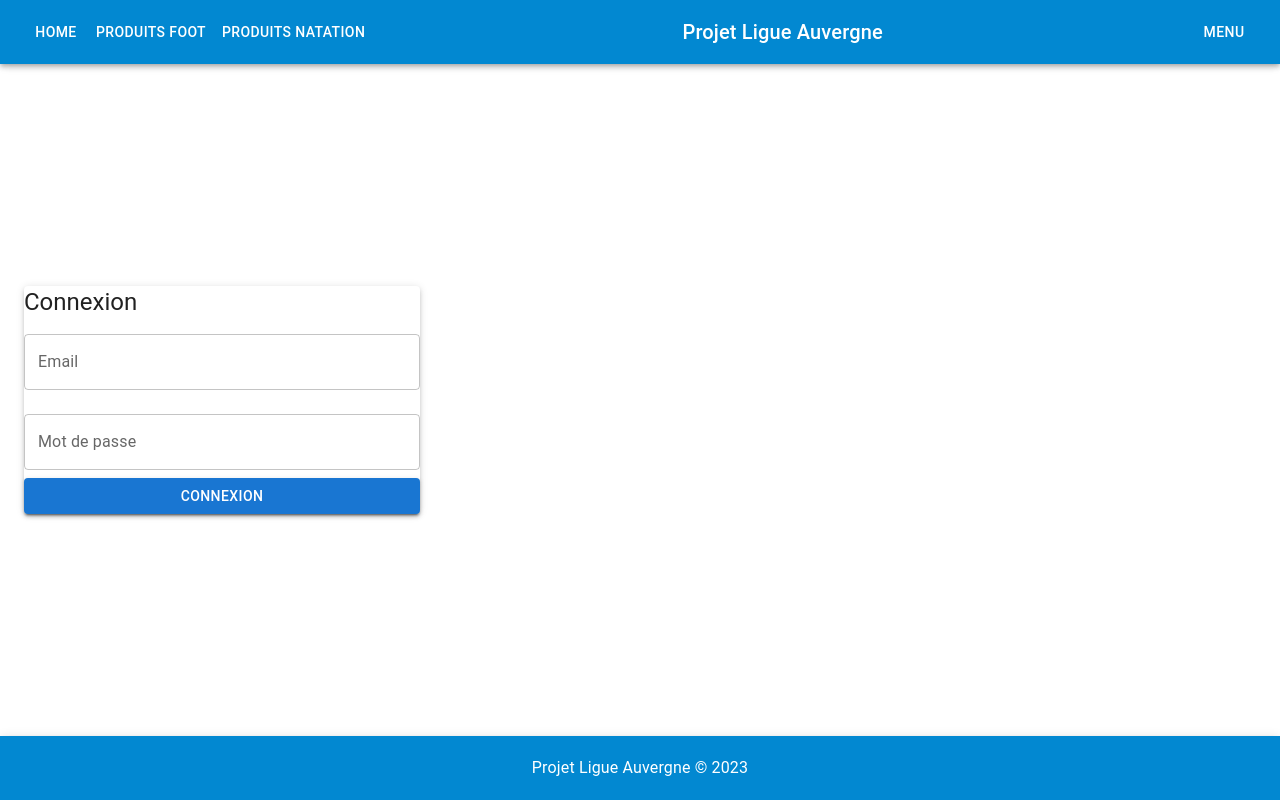
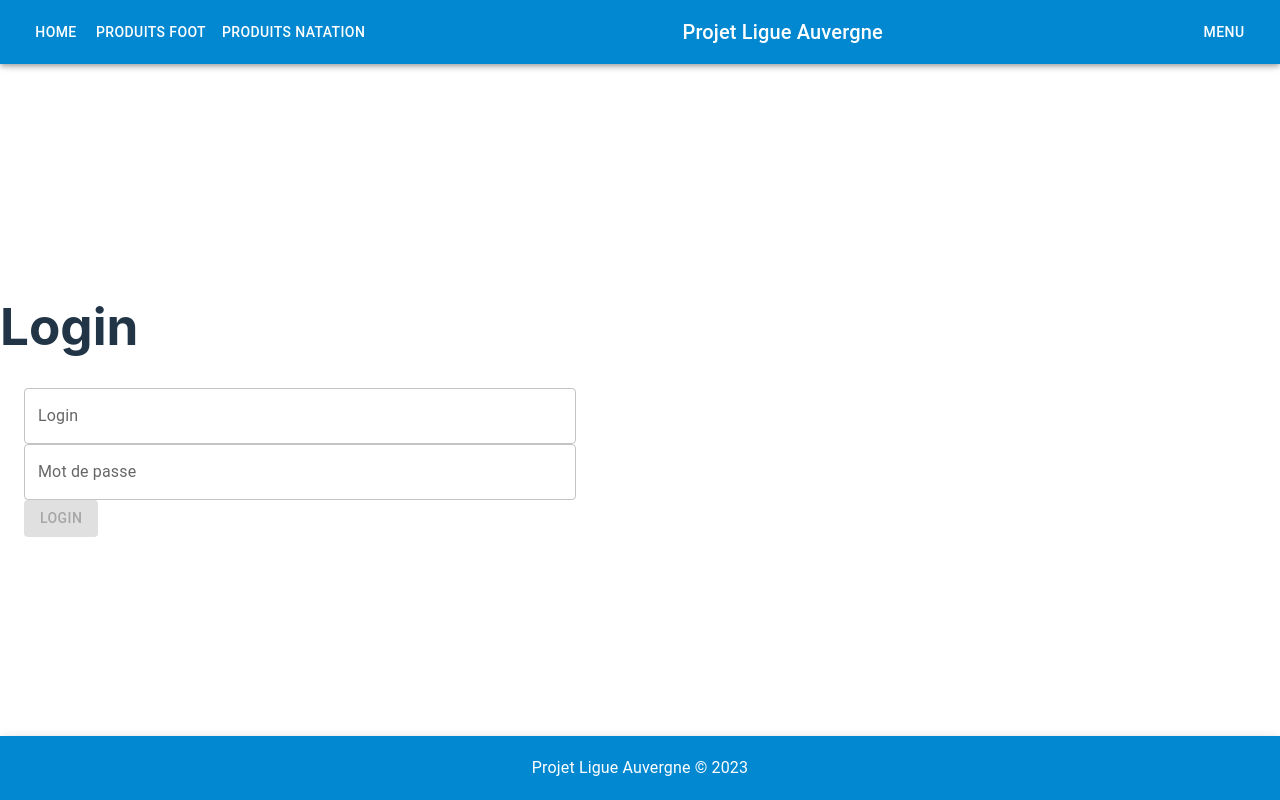
Before and after one commit to mrcut/projet-ligue-auvergne, a React (Vite) app: page /login in a window 1280 px wide. Built offline with nearby package versions, Linux system fonts and the light colour scheme.

Commit message:
fix login

```diff
--- a/src/App.jsx
+++ b/src/App.jsx
@@ -2,14 +2,24 @@ import { BrowserRouter } from "react-router-dom";
 import Footer from "./components/layout/Footer";
 import Header from "./components/layout/Header";
 import MainRoutes from "./routes/MainRoutes";
+import UserContext from "./components/contexts/UserContext";
+import { useState } from "react";
 
 function App() {
+  const [user, setUser] = useState(
+    JSON.parse(sessionStorage.getItem("user")) || {}
+  );
+
+  const contextValue = { user, setUser };
+
   return (
-    <BrowserRouter>
-      <Header />
-      <MainRoutes />
-      <Footer />
-    </BrowserRouter>
+    <UserContext.Provider value={contextValue}>
+      <BrowserRouter>
+        <Header />
+        <MainRoutes />
+        <Footer />
+      </BrowserRouter>
+    </UserContext.Provider>
   );
 }
 
--- /dev/null
+++ b/src/components/contexts/UserContext.jsx
@@ -0,0 +1,4 @@
+import { createContext } from "react";
+
+const UserContext = createContext(null);
+export default UserContext;
--- /dev/null
+++ b/src/components/forms/InputMail.jsx
@@ -0,0 +1,24 @@
+import { TextField } from "@mui/material";
+
+export const regEXEmail = /^[a-zA-Z0-9._%+-]+@[a-zA-Z0-9.-]+\.[a-zA-Z]{2,}$/;
+
+const InputMail = ({ label, onChange, value, ...other }) => {
+  const isValidEmail = regEXEmail.test(value);
+
+  return (
+    <TextField
+      fullWidth
+      name="email"
+      label={label}
+      type="text"
+      variant="outlined"
+      onChange={onChange}
+      value={value}
+      error={!isValidEmail && value !== ""}
+      helperText={!isValidEmail && value !== "" ? "Email invalide" : ""}
+      {...other}
+    />
+  );
+};
+
+export default InputMail;
--- a/src/pages/Login.jsx
+++ b/src/pages/Login.jsx
@@ -1,72 +1,84 @@
-import { useState } from "react";
-import { Container, Paper, Typography, TextField, Button } from "@mui/material";
+import { useContext, useState } from "react";
+import { useNavigate } from "react-router-dom";
 import axios from "axios";
-import { useNavigate } from "react-router";
+import Container from "@mui/material/Container";
+import Button from "@mui/material/Button";
+import { TextField } from "@mui/material";
+import InputMail, { regEXEmail } from "../components/forms/InputMail";
+import UserContext from "../components/contexts/UserContext";
 
 const Login = () => {
+  const { setUser } = useContext(UserContext);
+
   const [userLog, setUserLog] = useState({ email: "", mdp: "" });
+  const [isValidEmail, setIsValidEmail] = useState(false);
   const navigate = useNavigate();
+
+  const handleInputChange = (e, fieldName) => {
+    const { value } = e.target;
+    setUserLog((prevUserLog) => ({
+      ...prevUserLog,
+      [fieldName]: value,
+    }));
+
+    if (fieldName === "email") {
+      setIsValidEmail(regEXEmail.test(value));
+    }
+  };
 
   const submit = async (e) => {
     e.preventDefault();
     try {
-
-      const response = await axios.post("http://localhost:5003/Login", userLog, { withCredentials: true });
-      console.log(response.data)
-      if(response.data.message === 'Utilisateur connecté avec succès'){
-        navigate('/')
+      const response = await axios.post(
+        "http://localhost:5003/Login",
+        userLog,
+        { withCredentials: true }
+      );
+      console.log(response.data);
+      if (response.data.message === "Utilisateur connecté avec succès") {
+        console.log(response.data);
+        console.log(response.data.user);
+        setUser(response.data.user);
+        localStorage.setItem("user", JSON.stringify(response.data.user));
+        navigate("/");
       }
-
     } catch (error) {
       console.error("Error during login:", error.message);
     }
   };
 
   return (
-    <>
-      <Container component="main" maxWidth="xs">
-        <Paper elevation={3}>
-          <Typography variant="h5">Connexion</Typography>
+    <div>
+      <h1>Login</h1>
+      <Container maxWidth="sm">
         <form onSubmit={submit}>
-            <TextField
-              variant="outlined"
-              margin="normal"
-              fullWidth
-              id="email"
-              label="Email"
-              name="email"
+          <InputMail
+            label="Login"
+            placeholder="Votre Login"
+            onChange={(e) => handleInputChange(e, "email")}
             value={userLog.email}
-              onChange={(e) =>
-                setUserLog((prevUserLog) => ({
-                  ...prevUserLog,
-                  email: e.target.value,
-                }))
-              }
           />
           <TextField
-              variant="outlined"
-              margin="normal"
             fullWidth
             name="mdp"
+            type="password"
+            variant="outlined"
             label="Mot de passe"
-              type="password"
-              id="mdp"
-              autoComplete="current-password"
+            placeholder="Votre Mot de passe"
+            onChange={(e) => handleInputChange(e, "mdp")}
             value={userLog.mdp}
-              onChange={(e) =>
-                setUserLog((prevUserLog) => ({
-                  ...prevUserLog,
-                  mdp: e.target.value,
-                }))
-              }
           />
-            <Button type="submit" fullWidth variant="contained" color="primary">
-              Connexion
+          <Button
+            type="submit"
+            variant="contained"
+            color="primary"
+            disabled={!isValidEmail}
+          >
+            Login
           </Button>
         </form>
-        </Paper>
       </Container>
-    </>
+    </div>
   );
 };
 
```
Also changed, not shown: src/components/forms/InputPassword.jsx (added, +29 -0 lines). Lines whose indentation alone changed are shown as unchanged.
